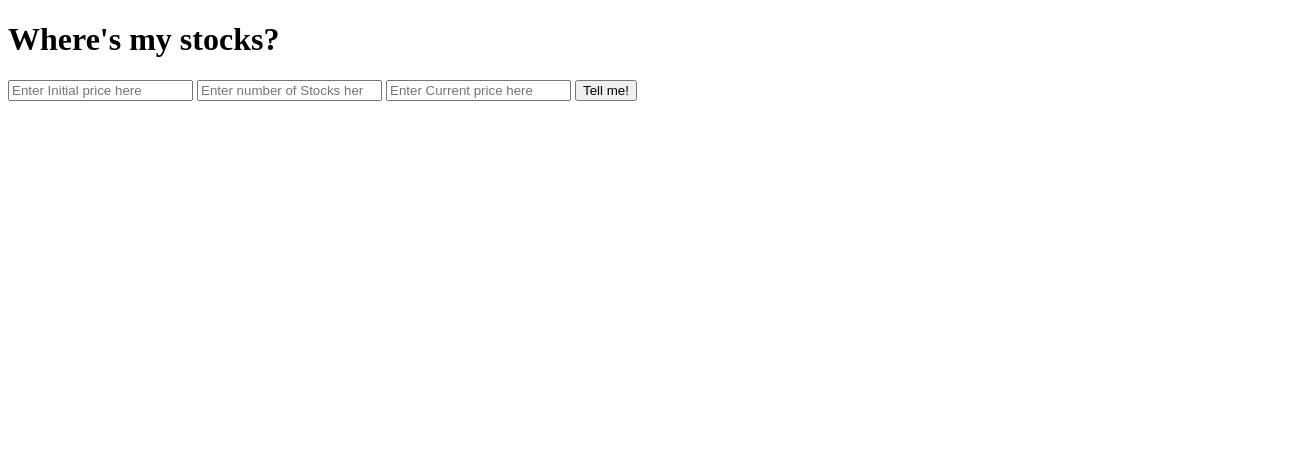
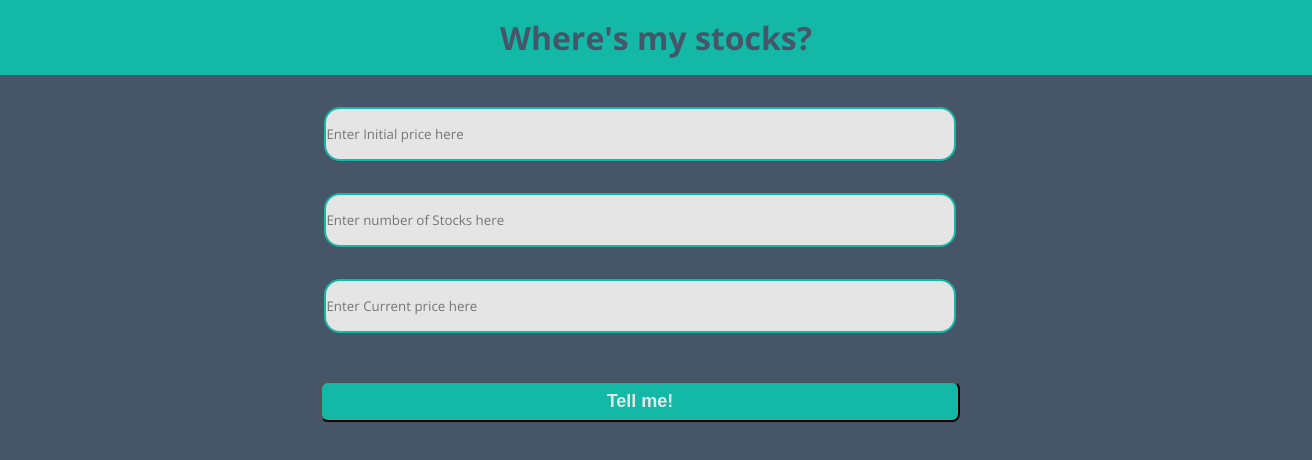
Before and after one commit to vyshnavi-koleti/mark14-profit-loss, a plain HTML site: page index.html in a window 1280 px wide. Shown: the whole page, 1312 px wide, since content can reach past the window. Drawn offline with nearby package versions, Linux system fonts and the light colour scheme.

Commit message:
style: css

```diff
--- a/app.js
+++ b/app.js
@@ -19,21 +19,19 @@ function clickHandler() {
 
             if (sellingPrice > costPrice) {
                 result = calculate(sellingPrice, costPrice);
-                output.style.color = "green";
                 output.innerText = "YAYY! Your profit is " + result[0] + " and profit percentage is " + result[1] + "%";
 
             } else if (costPrice > sellingPrice) {
                 result = calculate(costPrice, sellingPrice);
                 output.innerText = "Whoops! Your loss is " + result[0] + " and loss percentage is " + result[1] + "%";
-                output.style.color = "red";
+
             }
         } else {
-            output.style.color = "red";
+
             output.innerText = "Please enter positive values";
         }
 
     } else {
-        output.style.color = "black";
         output.innerText = "Please enter all the values";
     }
 
@@ -44,7 +42,14 @@ function calculate(priceA, priceB) {
     var profitOrLossStocks = profitOrLoss * numOfStocks.value;
     percentage = (profitOrLoss / initialPrice.value) * 100;
 
-    return [profitOrLossStocks, percentage.toFixed(2)];
+    if(profitOrLossStocks === 0){
+        output.innerText = "Quantity can't be 0"
+    }else{
+        return [profitOrLossStocks, percentage.toFixed(2)];
+
+    }
+
+
 
 }
 
--- a/index.html
+++ b/index.html
@@ -1,5 +1,6 @@
 <!DOCTYPE html>
 <html lang="en">
+
 <head>
     <meta charset="UTF-8">
     <meta http-equiv="X-UA-Compatible" content="IE=edge">
@@ -7,19 +8,24 @@
     <link rel="stylesheet" href="style.css">
     <title>Profit/Loss</title>
 </head>
+
 <body>
+
     <h1>Where's my stocks?</h1>
-    <input type="number" id="initial-price" placeholder="Enter Initial price here">
-    <input type="number" id="stocks" placeholder="Enter number of Stocks here">
-    <input type="number" id="current-price" placeholder="Enter Current price here">
-    <button id="click">Tell me!</button>
-    <div id="output"></div>
+
+    <div class="container">
+        <input type="number" id="initial-price" placeholder="Enter Initial price here">
+        <input type="number" id="stocks" placeholder="Enter number of Stocks here">
+        <input type="number" id="current-price" placeholder="Enter Current price here">
+        <button id="click">Tell me!</button>
+        <div id="output"></div>
+    </div>
 
 
-
-
+    <footer></footer>
 
 
     <script src="/app.js"></script>
 </body>
+
 </html>
--- a/style.css
+++ b/style.css
@@ -0,0 +1,58 @@
+@import url('https://fonts.googleapis.com/css2?family=Open+Sans:wght@400;700&display=swap');
+
+:root {
+    --primary-color: #14B8A6;
+    --blue-gray: #475569;
+    --true-gray: #E5E5E5;
+}
+
+body {
+    font-family: 'Open Sans', sans-serif;
+    margin: 0px;
+    color: var(--primary-color);
+    background-color: var(--blue-gray);
+}
+.container{
+    text-align: center;
+    margin: auto;
+    display: block;
+    width: 50%;
+}
+
+h1{
+    width: 100%;
+    color: var(--blue-gray);
+    background-color: var(--primary-color);
+    margin: 0;
+    padding: 1rem;
+    text-align: center;
+
+}
+
+input{
+    display: block;
+    margin: 2rem auto 2rem auto;
+    padding: 1rem 0rem;
+    width: 98%;
+    font-family: inherit;
+    border-radius: 1rem;
+    border: 2px solid var(--primary-color);
+    background-color: var(--true-gray);
+}
+
+button{
+    width: 100%;
+    padding: 0.5rem;
+    background-color: var(--primary-color);
+    color: var(--true-gray);
+    border-radius: 0.5rem;
+    margin: 1rem auto 2rem auto;
+    font-weight: bold;
+    font-size: large;
+}
+
+#output{
+    font-weight: bold;
+    font-size: large;
+    color: var(--true-gray);
+}
```
